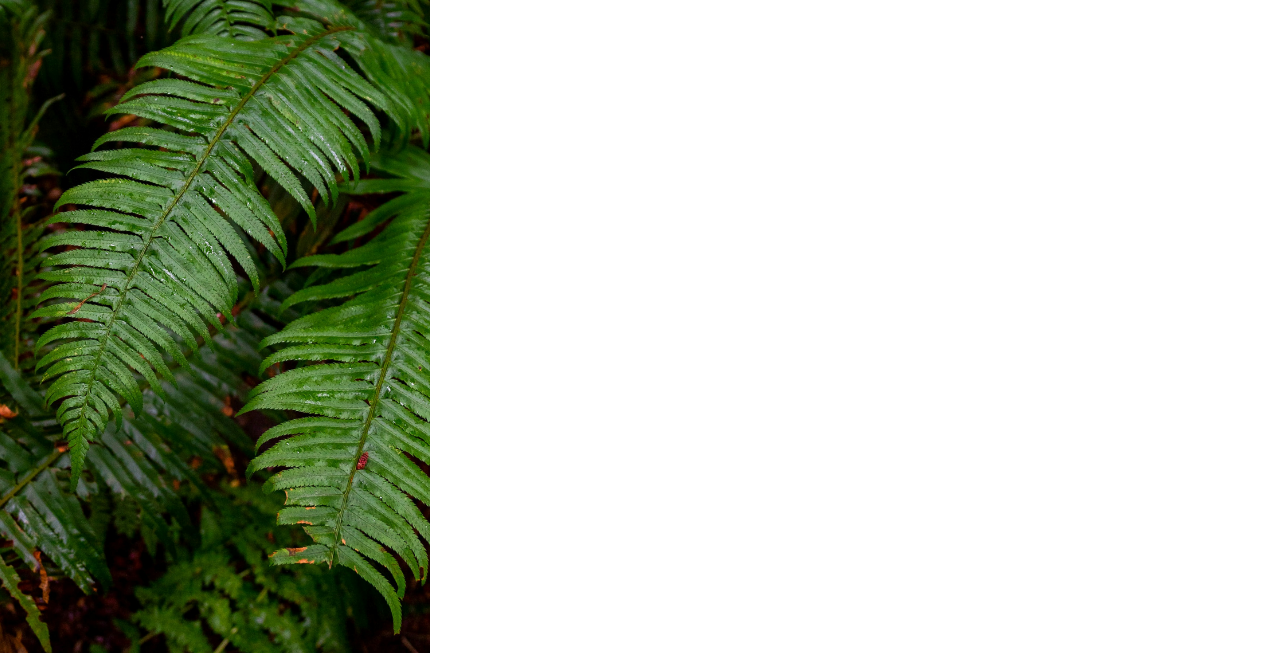
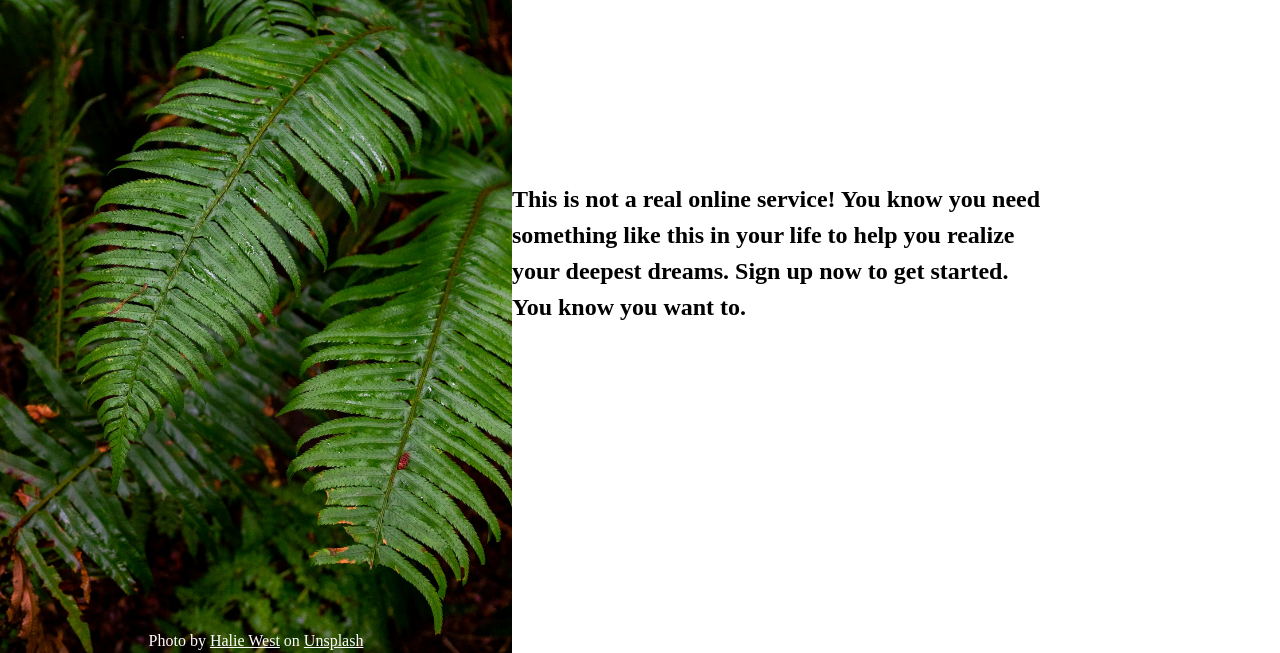
Before and after one commit to fab44-cloud/sign-up-form, a plain HTML site: page index.html in a window 1280 px wide. Shown: the part 147-800 px from the top of the page. Drawn offline with Linux system fonts and the light colour scheme.

Commit message:
Credit photographer for background image

```diff
--- a/index.html
+++ b/index.html
@@ -12,9 +12,26 @@
         <img src="images/odin-logo.png" alt="" />
         <h1>Odin</h1>
       </div>
+      <footer class="photo-credit">
+        Photo by
+        <a
+          href="https://unsplash.com/photos/green-leaf-plant-in-close-up-photography-25xggax4bSA"
+          title="Visit Halie West's page on Unsplash"
+          >Halie West</a
+        >
+        on
+        <a href="https://unsplash.com/" title="Visit the Unsplash website"
+          >Unsplash</a
+        >
+      </footer>
     </div>
-    <div class="main-content">
-      <p>This is not a real online service!</p>
+    <div class="main-content-container">
+      <h2>
+        This is not a real online service! You know you need something like this
+        in your life to help you realize your deepest dreams. Sign up now to get
+        started.
+      </h2>
+      <h2>You know you want to.</h2>
     </div>
   </body>
 </html>
```
